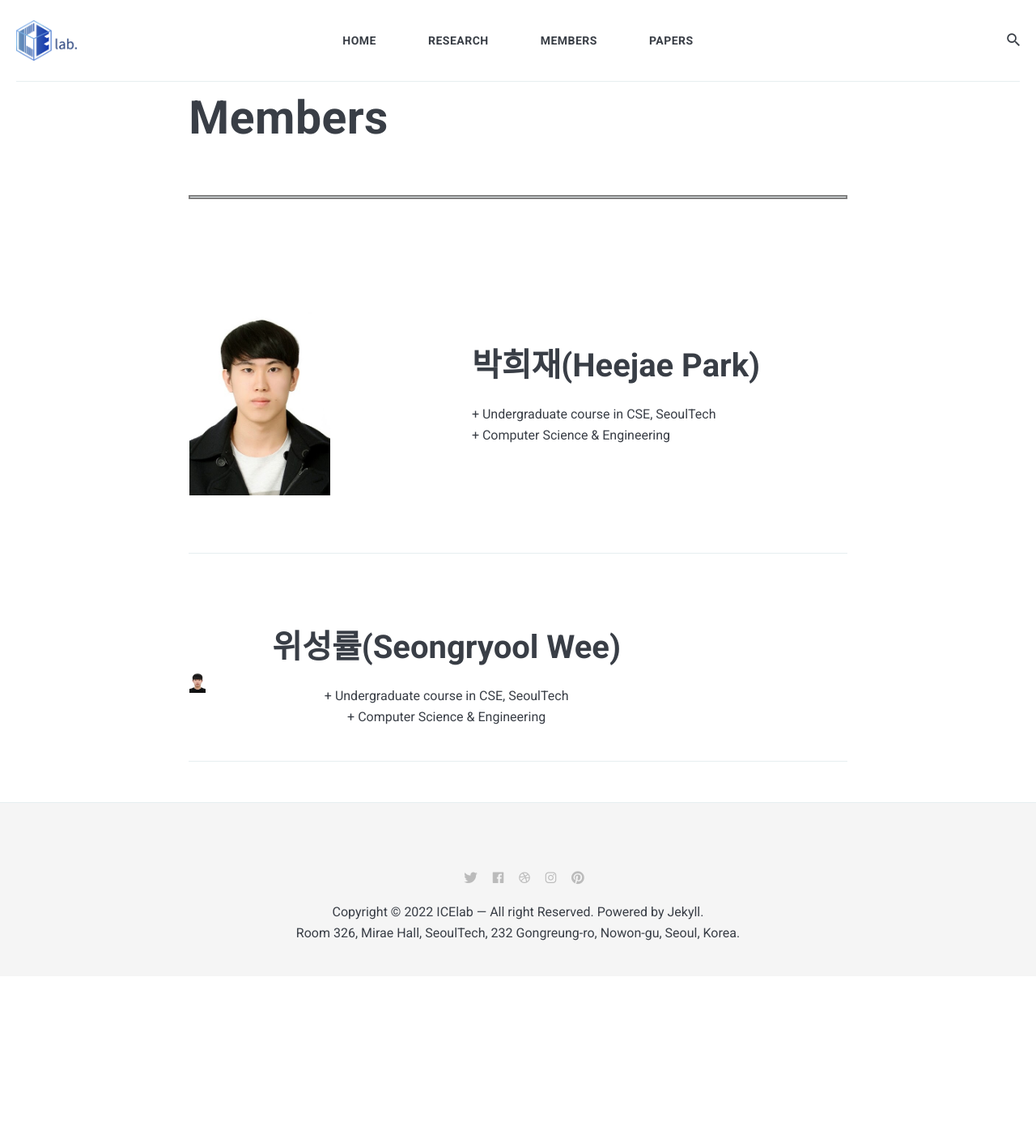
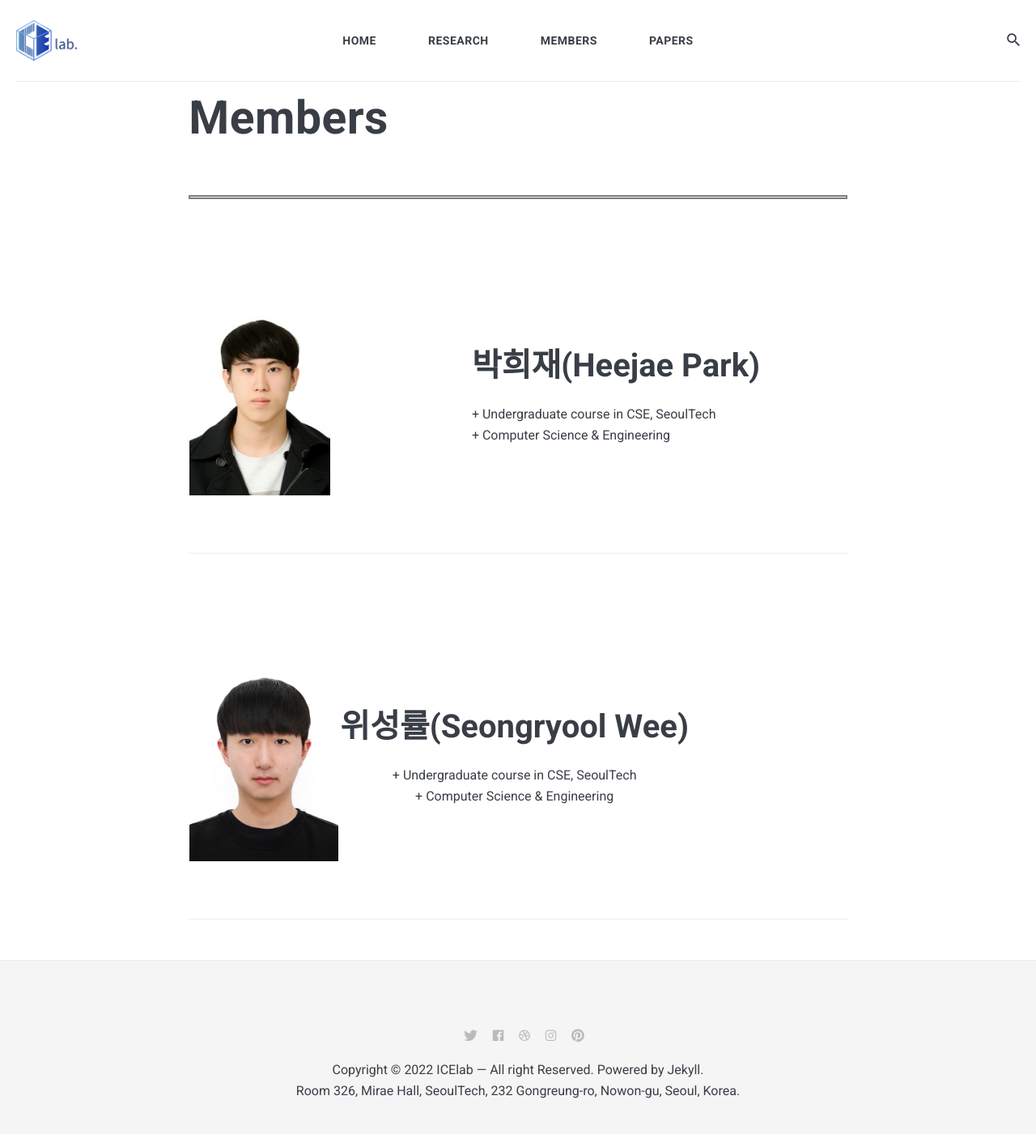
Before and after one commit to icelab-2020/HeeJaeMon123.github.io, a Jekyll site: the page built from _pages/01_members.md, in a window 1280 px wide. Shown: the whole page at 81% size. Built offline with Jekyll 4.4.1, drawn with Linux system fonts in a browser that asks for light colours; nearby versions of some CDN libraries; before the commit the page ends 1206 px from its top, so only the background shows below that.

Commit message:
Update 01_members.md

```diff
--- a/_pages/01_members.md
+++ b/_pages/01_members.md
@@ -15,6 +15,6 @@
 
 | <img width=100/>   |    |
 |:---|:---:|
-| ![iot]({{site.baseurl}}/images/sw.jpg){: width="20"; height="20"} |  <b><span style="font-size:250%">위성률(Seongryool Wee)</span></b><br><br> + Undergraduate course in CSE, SeoulTech   <br> + Computer Science & Engineering  |
+| ![iot]({{site.baseurl}}/images/sw.jpg){: width="184"; height="200"} |  <b><span style="font-size:250%">위성률(Seongryool Wee)</span></b><br><br> + Undergraduate course in CSE, SeoulTech   <br> + Computer Science & Engineering  |
 
 ---------------------
```
